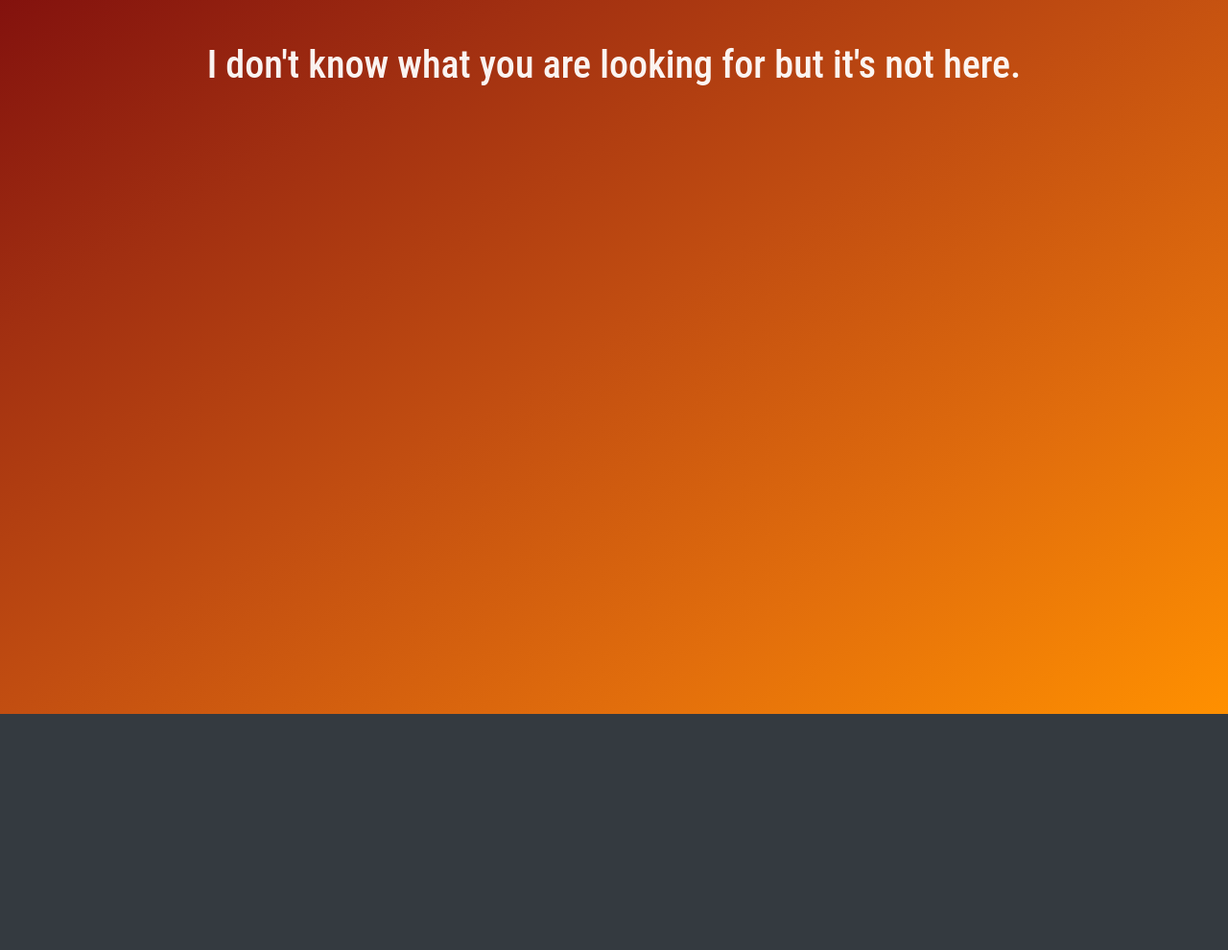
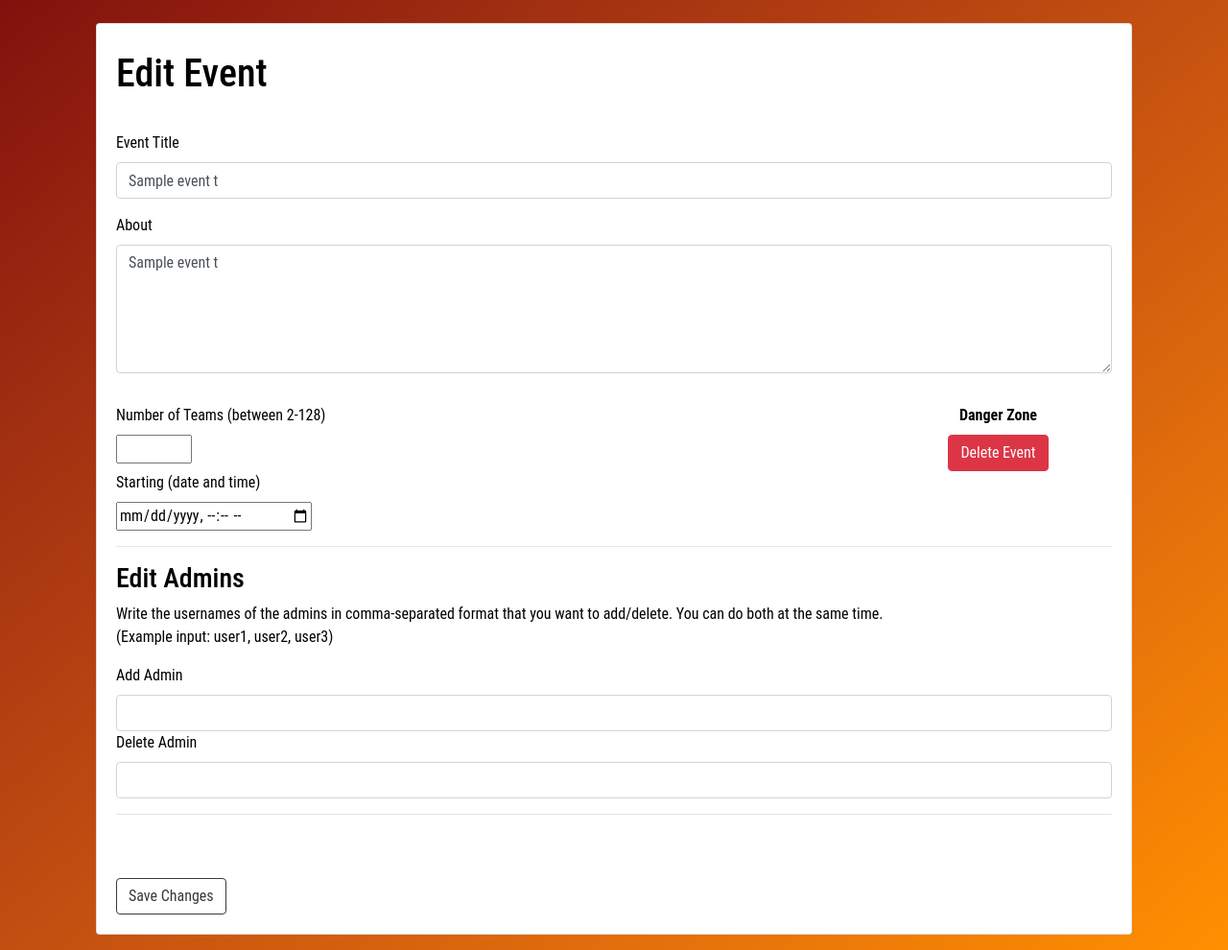
Before and after one commit to pearlescen7/CompeteMe, a Flask app: page /edit_event/1 in a window 1280 px wide. Shown: the part 56-1046 px from the top of the page at 96% size. Before the commit the page ends 800 px from the top, so only its background shows below. Run offline with Flask 2, Linux system fonts and the light colour scheme; a user stored in the database is signed in; one stand-in notice (Sample message) is shown; a database or web service that is not in the repository returns one stand-in record (values such as "Sample title"); some libraries are stand-ins or nearby versions.

Commit message:
Edit events, add/del admins.
-Admins can edit events.
-Admins can add/del other admins.

```diff
--- a/app.py
+++ b/app.py
@@ -6,6 +6,7 @@ from database import Database
 from user import User
 from event import Event
 from uuid import uuid4
+from datetime import datetime
 import os
 import psycopg2 as dbapi2
 
@@ -138,6 +139,7 @@ def profile():
     return render_template("profile.html", comments=comments)
 
 @app.route("/profile/<username>", methods = ['GET', 'POST'])
+@login_required
 def anon_profile(username):
     if request.method == 'POST':
         db.send_comment(current_user, username, request.form.get("commentfield"))
@@ -248,6 +250,7 @@ def uploaded_file(filename):
     return send_from_directory(app.config['UPLOAD_FOLDER'], filename)
 
 @app.route('/search_events/', methods=['GET', 'POST'])
+@login_required
 def search_events():
     if request.method == 'POST':
         orderby = request.form.get("orderby")
@@ -292,11 +295,109 @@ def create_events():
         if e_type == "Leaderboard":
             e_type = 0
         #map event types to numbers
-        db.create_event(title=title, desc=desc, team_size=team_size, no_teams=no_teams, daytime=daytime, e_type=e_type, creator_id=current_user.id)
-        return redirect(url_for("manage_events"))
+        code = db.create_event(title=title, desc=desc, team_size=team_size, no_teams=no_teams, daytime=daytime, e_type=e_type, creator_id=current_user.id)
+        return redirect(url_for("show_event", eventcode=code))
         #when you create a new event go to manage page
     else:
         return render_template("create_events.html")
+
+@app.route("/<eventcode>", methods=['POST', 'GET'])
+@login_required
+def show_event(eventcode):
+    if request.method == 'POST':
+        if "editbut" in request.form.keys():
+            return redirect(url_for("edit_event", ecode=eventcode))
+        elif "managebut" in request.form.keys():
+            return "manage results"
+        elif "joinbut" in request.form.keys():
+            return "join event"
+    else:
+        event = db.search_event_code(eventcode)
+        if event is not None:
+            isadmin = db.search_adminship(current_user.id, event.id)
+            teams=[]
+            #teams = db.search_teams(event.id)
+            return render_template("show_event.html", event=event, isadmin=isadmin, teams=teams)
+        else:
+            return render_template("error.html")
+
+@app.route("/edit_event/<ecode>", methods=['POST', 'GET'])
+@login_required
+def edit_event(ecode):
+    event = db.search_event_code(ecode)
+    if event:
+        isadmin = db.search_adminship(current_user.id, event.id)
+        if not isadmin:
+            return "You are not allowed to visit this page."
+    else:
+        return render_template("error.html")
+
+    if request.method == 'POST':
+        if "deletebut" in request.form.keys():
+            #delete event
+            db.delete_event_id(event.id)
+            flash("Event deleted successfully.")
+            return render_template("manage_events.html")
+
+        elif "savebut" in request.form.keys():
+            title = request.form.get("title")
+            desc = request.form.get("desc")
+            no_teams = request.form.get("no_teams")
+            daytime = request.form.get("daytime")
+            add_admin = request.form.get("add_admin")
+            del_admin = request.form.get("del_admin")
+
+            if title == '':
+                flash("Title can't be empty.")
+                return render_template("edit_event.html", event=event, del_ad=None, add_ad=None)
+            elif no_teams != '':
+                if int(no_teams) < event.teams_filled:
+                    flash("New number of teams can't be smaller than the number of teams that are already signed up for the event.")
+                    return render_template("edit_event.html", event=event, del_ad=None, add_ad=None)
+                elif (int(no_teams) < 2) or (int(no_teams) > 128):
+                    flash("Number of teams must be between 2 and 128.")
+                    return render_template("edit_event.html", event=event, del_ad=None, add_ad=None)
+            elif len(desc) > 255:
+                flash("Description can't be longer than 255 characters")
+                return render_template("edit_event.html", event=event, del_ad=None, add_ad=None)
+            elif daytime != '':
+                if datetime.fromisoformat(daytime) < datetime.now():
+                    flash("Starting time can't be before now.")
+                    return render_template("edit_event.html", event=event, del_ad=None, add_ad=None)
+
+            try:
+                add_admin = add_admin.split(",")
+                del_admin = del_admin.split(",")
+
+                added_admins=[]
+                deleted_admins=[]
+
+                for admin in add_admin:
+                    user = db.search_user_username(admin)
+                    if user:
+                        res = db.add_admin(user.id, event.id)
+                        if res:
+                            added_admins.append(admin)
+                        else:
+                            flash("1")
+
+                for admin in del_admin:
+                    user = db.search_user_username(admin)
+                    if user:
+                        res = db.del_admin(user.id, event.id)
+                        if res:
+                            deleted_admins.append(admin)
+                        else:
+                            flash("2")
+
+                event = db.update_event_id(id=event.id, title=title, desc=desc, no_teams=no_teams, daytime=daytime)
+                flash("0")
+                return render_template("edit_event.html", event=event, del_ad=deleted_admins, add_ad=added_admins)
+            except:
+                flash("3")
+                return render_template("edit_event.html", event=event, del_ad=None, add_ad=None)
+
+    return render_template("edit_event.html", event=event, del_ad=None, add_ad=None)
 
 @app.route("/manage_events/")
 @login_required
--- a/event.py
+++ b/event.py
@@ -1,5 +1,5 @@
 class Event():
-    def __init__(self, title, team_size, team_no, start, e_type, status, code, creator, id=None, desc=None, prize=None, xp_prize=None, winner=None):
+    def __init__(self, title, team_size, team_no, start, e_type, status, code, creator, id=None, desc=None, prize=None, xp_prize=None, winner=None, teams_filled=0):
         self.id = id
         self.title = title
         self.desc = desc
@@ -13,3 +13,4 @@ class Event():
         self.xp_prize = xp_prize
         self.winner = winner
         self.creator = creator
+        self.teams_filled = teams_filled
--- a/tables.sql
+++ b/tables.sql
@@ -14,8 +14,9 @@ CREATE TABLE IF NOT EXISTS event_t (
     event_code VARCHAR(6) UNIQUE NOT NULL,
     prize integer CHECK(prize > 0) NOT NULL,
     xp_prize integer CHECK(xp_prize > 0) NOT NULL,
-    winner integer
 );
+
+ALTER TABLE event_t ADD COLUMN teams_filled integer DEFAULT 0;
 
 CREATE TABLE IF NOT EXISTS inventory (
     inventory_id serial PRIMARY KEY,
@@ -36,9 +37,10 @@ CREATE TABLE IF NOT EXISTS team (
     event_id integer REFERENCES event_t (event_id),
     team_name VARCHAR(32) NOT NULL,
     team_size integer,
-    score integer CHECK(score > 0)
+    score integer CHECK(score >= 0)
 );
 
+ALTER TABLE event_t ADD COLUMN winner integer REFERENCES team (team_id);
 ALTER TABLE team ADD COLUMN creator_id integer REFERENCES user_t (user_id);
 
 CREATE TABLE IF NOT EXISTS user_t (
--- a/templates/create_events.html
+++ b/templates/create_events.html
@@ -24,8 +24,8 @@
         </div>
         <div class="row" style="background-color: white; color:black;">
             <div class="col">
-                <label for="quantity">Team Size (between 1-32)</label><br>
-                <input type="number" id="quantity" name="team_size" min="1" max="32">
+                <label for="quantity">Team Size (between 1-16)</label><br>
+                <input type="number" id="quantity" name="team_size" min="1" max="16">
             </div>
         </div>
         <div class="row" style="background-color: white; color:black;">
--- /dev/null
+++ b/templates/edit_event.html
@@ -0,0 +1,123 @@
+{% extends "layout.html" %}
+{% block title %}Edit Event{% endblock %}
+{% block content %}
+
+<link href="https://maxcdn.bootstrapcdn.com/font-awesome/4.3.0/css/font-awesome.min.css" rel="stylesheet">
+<link rel="stylesheet" type="text/css" href="{{ url_for('static', filename='edit_profile.css') }}">
+<div class="container" id="wrapper">
+  <div class="col">
+    <div class="row">
+      <div class="col mb-3">
+        <div class="card">
+          <div class="card-body">
+            <div class="e-profile">
+              <div class="row">
+                <div class="col d-flex flex-column flex-sm-row justify-content-between mb-3">
+                  <div class="text-center text-sm-left mb-2 mb-sm-0">
+                    <h1 class="pt-sm-2 pb-1 mb-0 text-nowrap">Edit Event</h1>
+                  </div>
+                </div>
+              </div>
+                {% with messages = get_flashed_messages() %}
+                {% if messages %}
+                    {% if "0" in messages %}
+                        <div class="alert alert-success" role="alert">
+                            Event fields updated successfully. Go back to event page to see the changes.
+                        </div>
+                    {% endif %}
+                    {% if "1" in messages %}
+                        <div class="alert alert-danger" role="alert">
+                            Some admins could not be added. Check the username list.
+                        </div>
+                    {% endif %}
+                    {% if "2" in messages %}
+                        <div class="alert alert-danger" role="alert">
+                            Some admins could not be deleted. Check the username list.
+                        </div>
+                    {% endif %}
+                    {% if "3" in messages %}
+                        <div class="alert alert-danger" role="alert">
+                            Error occured in database while updating.
+                        </div>
+                    {% endif %}
+                {% endif %}
+                {% endwith %}
+              <div class="tab-content pt-3">
+                <div class="tab-pane active">
+                  <form class="form" method="post">
+                    <div class="row">
+                      <div class="col">
+                        <div class="row">
+                          <div class="col">
+                            <div class="form-group">
+                              <label>Event Title</label>
+                              <input class="form-control" type="text" name="title" value="{{event.title}}">
+                            </div>
+                          </div>
+                        </div>
+                        <div class="row">
+                          <div class="col mb-3">
+                            <div class="form-group">
+                              <label>About</label>
+                              {% if not event.desc %}
+                                <textarea class="form-control" rows="5" name="desc" placeholder="Event description is empty."></textarea>
+                              {% endif %}
+                              {% if event.desc %}
+                                <textarea class="form-control" rows="5" name="desc" placeholder="">{{event.desc}}</textarea>
+                              {% endif %}
+                            </div>
+                          </div>
+                        </div>
+                        <div class="row" style="background-color: white; color:black;">
+                            <div class="col-9">
+                                <label for="quantity">Number of Teams (between 2-128)</label><br>
+                                <input type="number" id="quantity" name="no_teams" min="2" max="128">
+                            </div>
+                            <div class="col-3 text-center">
+                                <label for="delbut"><b>Danger Zone</b></label><br>
+                                <button class="btn btn-danger" type="submit" name="deletebut" id="delbut">Delete Event</button>
+                              </div>
+                        </div>
+                        <div class="row" style="background-color: white; color:black;">
+                            <div class="col">
+                                <label for="daytime">Starting (date and time)</label> <br>
+                                <input type="datetime-local" id="daytime" name="daytime">
+                            </div>
+                        </div>
+                        <hr>
+                        <h3>Edit Admins</h3>
+                        <p>Write the usernames of the admins in comma-separated format that you want to add/delete. You can do both at the same time.<br>(Example input: user1, user2, user3)</p>
+                        <div class="row" style="background-color: white; color:black;">
+                            <div class="col">
+                                <label>Add Admin</label>
+                                <input class="form-control" type="text" name="add_admin">
+                            </div>
+                        </div>
+                        <div class="row" style="background-color: white; color:black;">
+                            <div class="col">
+                                <label>Delete Admin</label>
+                                <input class="form-control" type="text" name="del_admin">
+                            </div>
+                        </div>
+                        <hr>
+                      </div>
+                    </div>
+                    <div class="row">
+                      <div class="col" style="margin-top: 50px;">
+                        <button class="btn btn-outline-dark" type="submit" name="savebut">Save Changes</button>
+                      </div>
+                    </div>
+                  </form>
+                </div>
+                </div>
+              </div>
+            </div>
+          </div>
+        </div>
+      </div>
+  </div>
+</div>
+</div>
+
+
+{% endblock %}
--- a/templates/index.html
+++ b/templates/index.html
@@ -1,6 +1,7 @@
 {% extends "layout.html" %}
 {% block title %}Welcome!{% endblock %}
 {% block content %}
+
 <link rel="stylesheet" type="text/css" href="{{ url_for('static', filename='index.css') }}">
 <div id="cwrapperl">
 <div class="container">
--- a/templates/search_events.html
+++ b/templates/search_events.html
@@ -67,9 +67,9 @@
                 {% for event in events %}
                     <tr>
                     <td>{{event.title}}</td>
-                    <td><button class="btn btn-outline-dark" type="button" onclick="" style="font-size:10px;">Click to go to the event's page</button></td>
+                    <td><a href="{{url_for('show_event', eventcode=event.code)}}"><button class="btn btn-outline-dark" type="button" onclick="" style="font-size:10px;">Click to go to the event's page</button></a></td>
                     <td>{{event.team_size}}</td>
-                    <td>{{event.team_no}}</td>
+                    <td>{{event.teams_filled}}/{{event.team_no}}</td>
                     <td>{{event.start}}</td>
                     {% if event.e_type == 0 %}
                         <td>Leaderboard</td>
```
Also changed, not shown: database.py (+80 -5 lines), templates/manage_events.html (+5 -2 lines), templates/show_event.html (added, +103 -0 lines), static/uploads/b38d22e1-PikachuFacePalm.png (added), static/uploads/e1c858e7-ThroughFacePalm.png (added).
